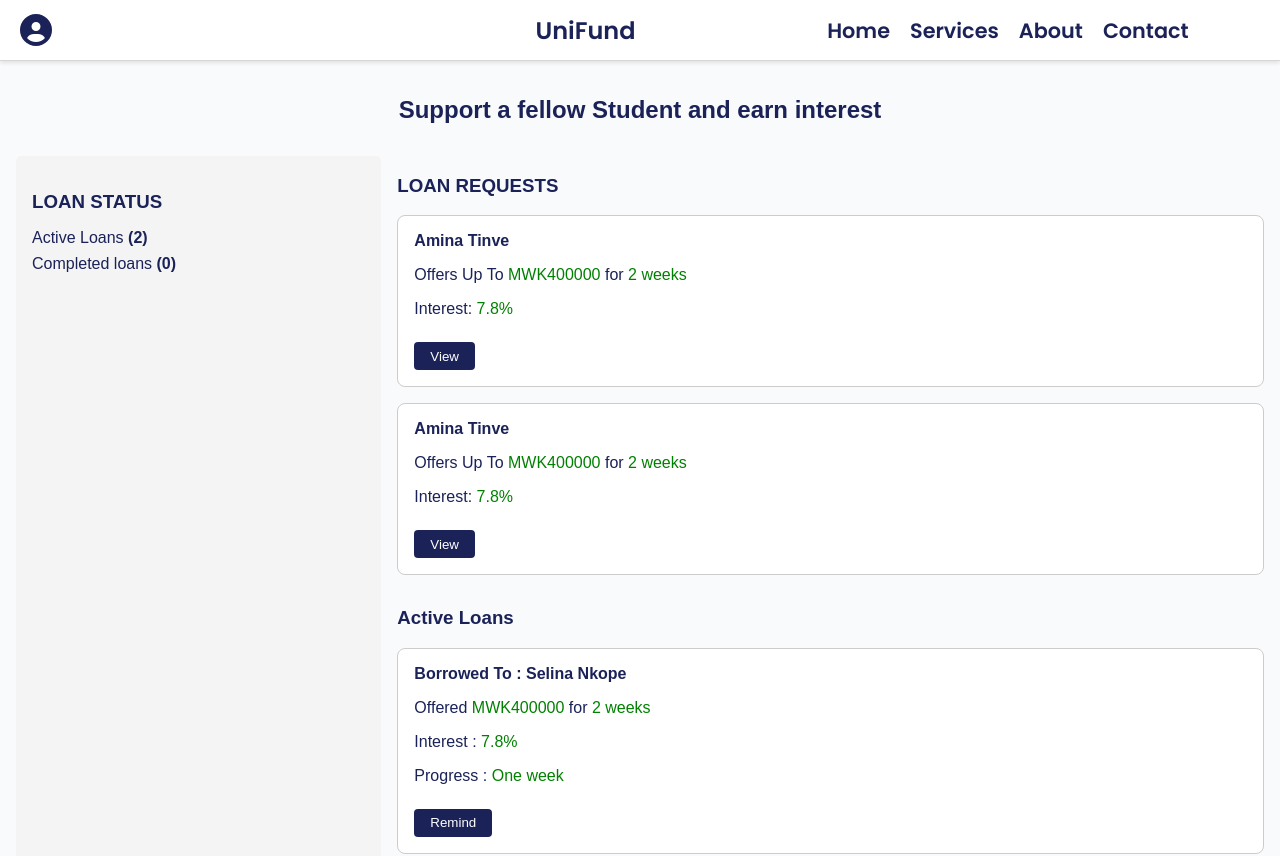
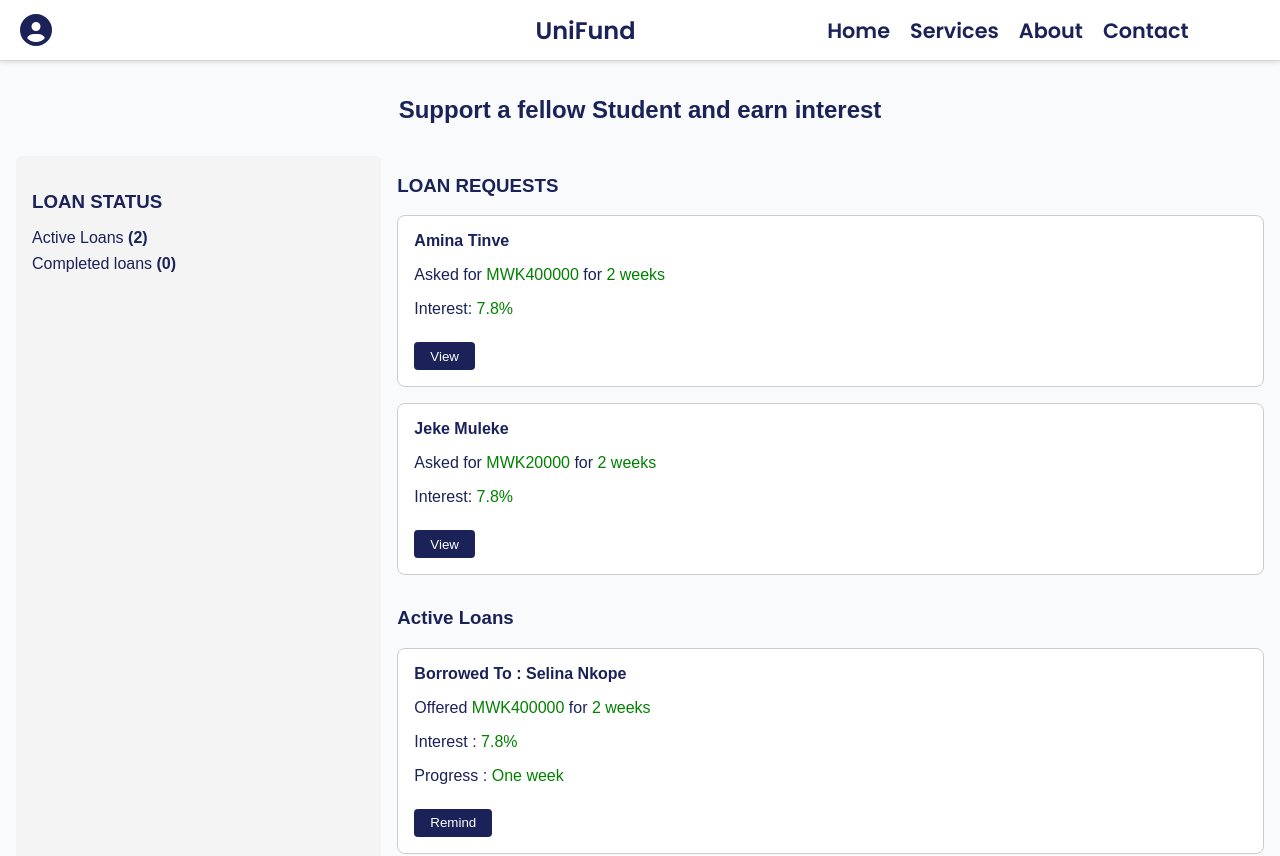
Before and after one commit to carlos45-dev/lending-platform, a React (Vite) app: page /lend in a window 1280 px wide. Shown: the top 856 px of the page. Built offline with nearby package versions, Linux system fonts and the light colour scheme.

Commit message:
Lend page

```diff
--- a/src/pages/LendPage.jsx
+++ b/src/pages/LendPage.jsx
@@ -35,13 +35,13 @@ function LendPage() {
             <h3>LOAN REQUESTS</h3>
             <div className={styles.card}>
               <strong>Amina Tinve</strong>
-              <p>Offers Up To <span>MWK400000</span> for <span>2 weeks</span></p>
+              <p>Asked for <span>MWK400000</span> for <span>2 weeks</span></p>
               <p>Interest: <span>7.8%</span></p>
               <button>View</button>
             </div>
             <div className={styles.card}>
-              <strong>Amina Tinve</strong>
-              <p>Offers Up To <span>MWK400000</span> for <span>2 weeks</span></p>
+              <strong>Jeke Muleke</strong>
+              <p>Asked for <span>MWK20000</span> for <span>2 weeks</span></p>
               <p>Interest: <span>7.8%</span></p>
               <button>View</button>
             </div>
```
